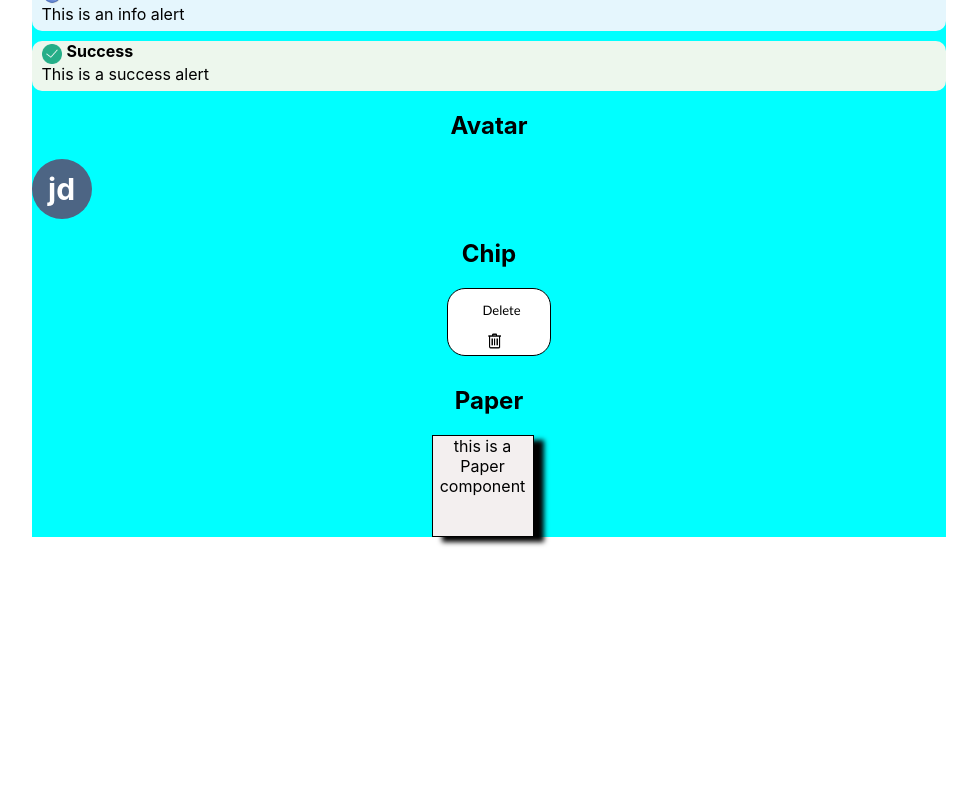
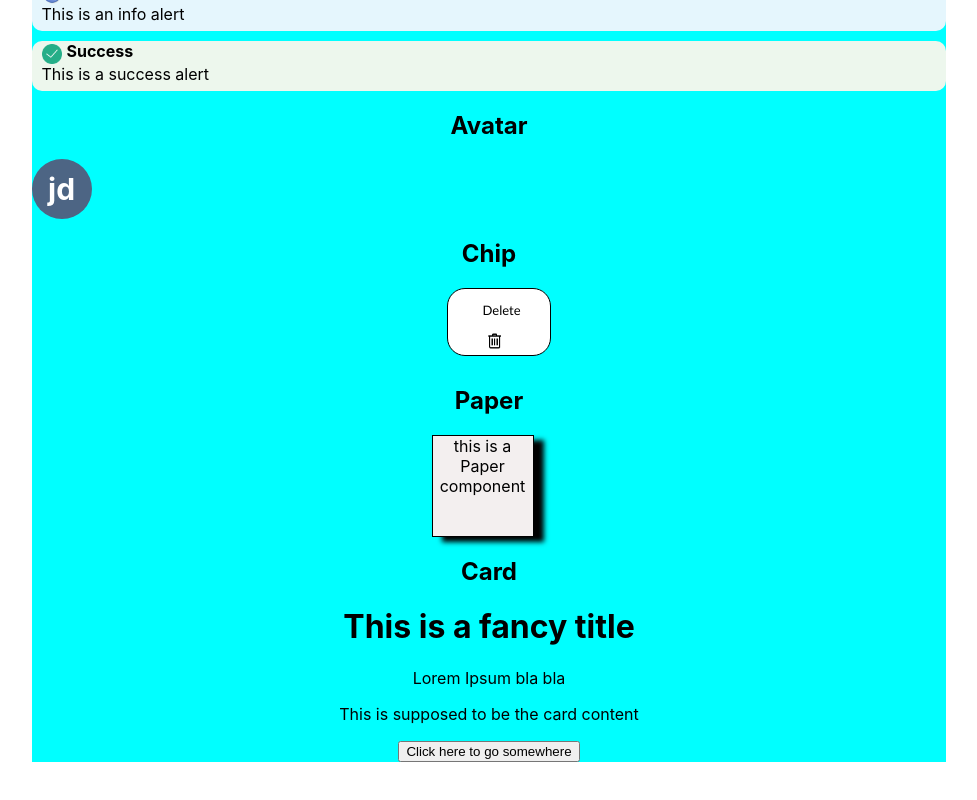
Before and after one commit to marko-knoebl/cc-react-components, a React (Vite) app in the folder cc-react-components/: page / in a window 1280 px wide. Shown: the part 554-1354 px from the top of the page, without its empty margins (151-1128 px from the left). Before the commit the page ends 1131 px from the top, so only its background shows below. Built offline with nearby package versions, Linux system fonts and the light colour scheme.

Commit message:
Card Updated

```diff
--- a/cc-react-components/src/App.css
+++ b/cc-react-components/src/App.css
@@ -58,11 +58,11 @@
 }
 .appBar {
 	border-radius: 60%;
-	border: 10px #1946c3 ;
+	border: 10px #1946c3;
 }
 
 .chip {
 	display: flex;
 	justify-content: center;
-  font-family:'Gill Sans', 'Gill Sans MT', Calibri, 'Trebuchet MS', sans-serif
+	font-family: "Gill Sans", "Gill Sans MT", Calibri, "Trebuchet MS", sans-serif;
 }
--- a/cc-react-components/src/App.jsx
+++ b/cc-react-components/src/App.jsx
@@ -6,7 +6,8 @@ import Alert from "./components/Alert";
 import Badge from "./components/Badge";
 import Avatar from "./components/Avatar";
 import Chip from "./components/Chip";
-import Paper from "./components/Paper"
+import Paper from "./components/Paper";
+import Card from "./components/Card";
 
 const menuItems = [
 	{ id: 1, name: "Home", url: "/home" },
@@ -29,7 +30,7 @@ function App() {
 				<AppBar
 					menuItems={menuItems}
 					dropdownMenuItems={dropdownMenuItems}
-					name = {"COMPANY"}
+					name={"COMPANY"}
 				/>
 			</div>
 			<Badge value={count}></Badge>
@@ -76,14 +77,18 @@ function App() {
 				/>
 			</div>
 			<h2>Avatar</h2>
-      <Avatar props={"john doe"}/>
+			<Avatar props={"john doe"} />
 			<h2>Chip</h2>
 			<div className="chip">
 				<Chip />
 			</div>
 
 			<h2>Paper</h2>
-      <Paper props={"this is a Paper component"}/>
+			<Paper props={"this is a Paper component"} />
+			<div>
+				<h2>Card</h2>
+				<Card>This is supposed to be the card content</Card>
+			</div>
 		</div>
 	);
 }
--- a/cc-react-components/src/Card.css
+++ b/cc-react-components/src/components/Card.css
@@ -1,6 +1,8 @@
 .whole-card {
 	width: 20vw;
 	height: 20vh;
+	z-index: 300;
+	position: absolute;
 }
 
 .card-header {
--- /dev/null
+++ b/cc-react-components/src/components/Card.jsx
@@ -0,0 +1,26 @@
+import React from "react";
+
+function Card({ children }) {
+	return (
+		<div className="whole-card">
+			<div className="card-header">
+				<h1>This is a fancy title</h1>
+			</div>
+			<div className="card-body">
+				<p> Lorem Ipsum bla bla</p>
+				<p>{children}</p>
+
+				<form
+					action="https://www.google.com/maps/place/Appartement+somewhere+over+the+city/@47.9573328,14.7759824,17z/data=!3m1!4b1!4m6!3m5!1s0x4772317a9f654f51:0x4f3107a82b0cc0fd!8m2!3d47.9573328!4d14.7781711!16s%2Fg%2F11j2x9cy6p?coh=164777&entry=tt"
+					target="_blank"
+				>
+					<button type="submit" value="Go somewhere">
+						Click here to go somewhere
+					</button>
+				</form>
+			</div>
+		</div>
+	);
+}
+
+export default Card;
```
Also changed, not shown: cc-react-components/src/Card.jsx (deleted, +0 -17 lines). Lines whose indentation alone changed are shown as unchanged.
